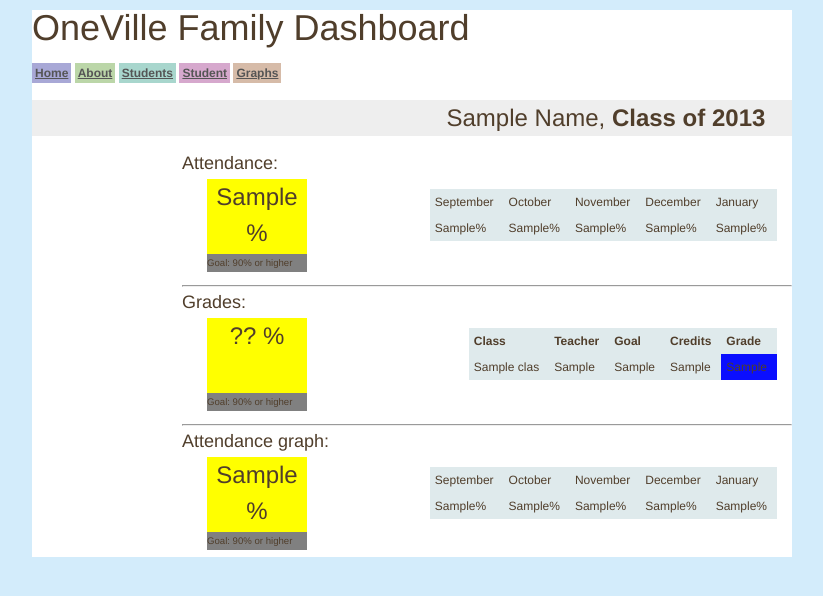
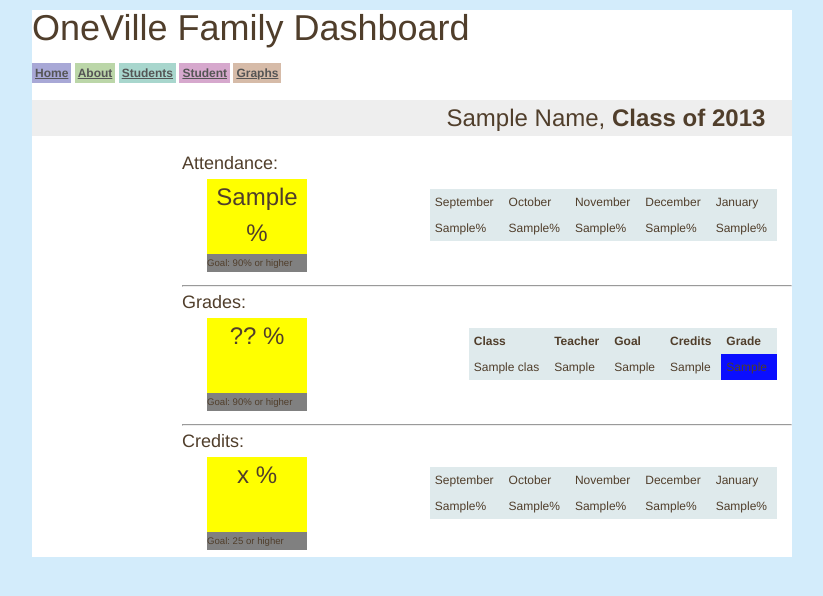
Before and after one commit to sethwoodworth/dashboard, a Django app: template templates/display/student.html in a window 1280 px wide. Shown: the top 596 px of the page, without its empty margins (228-1051 px from the left). Run offline with Django 3.2, Linux system fonts and the light colour scheme; the template is opened without the code that fills it: most values are stand-ins (such as "Sample title", 1, 10 or a date in 2020); some libraries are stand-ins or nearby versions.

Commit message:
checking in

```diff
--- a/templates/display/student.html
+++ b/templates/display/student.html
@@ -95,10 +95,10 @@
 
         <div class="percent-box">
             <div style="height:100%;">
-                <h2 style="text-align: center; margin: 0 auto;">{{ attn_ave }} %</h2>
+                <h2 style="text-align: center; margin: 0 auto;">{{ credit_passed }} %</h2>
             </div>
             <div class="small" style="margin: 0;vertical-align:bottom; background: grey; height 7px;">
-                Goal: 90% or higher
+                Goal: 25 or higher
             </div>
         </div>
 
@@ -126,7 +126,7 @@
         </div>
 
         <div class="subtitle">
-            <h3>Attendance graph:</h3>
+            <h3>Credits:</h3>
         </div>
     </div>
 
```
Also changed, not shown: display/views.py (+11 -0 lines).
